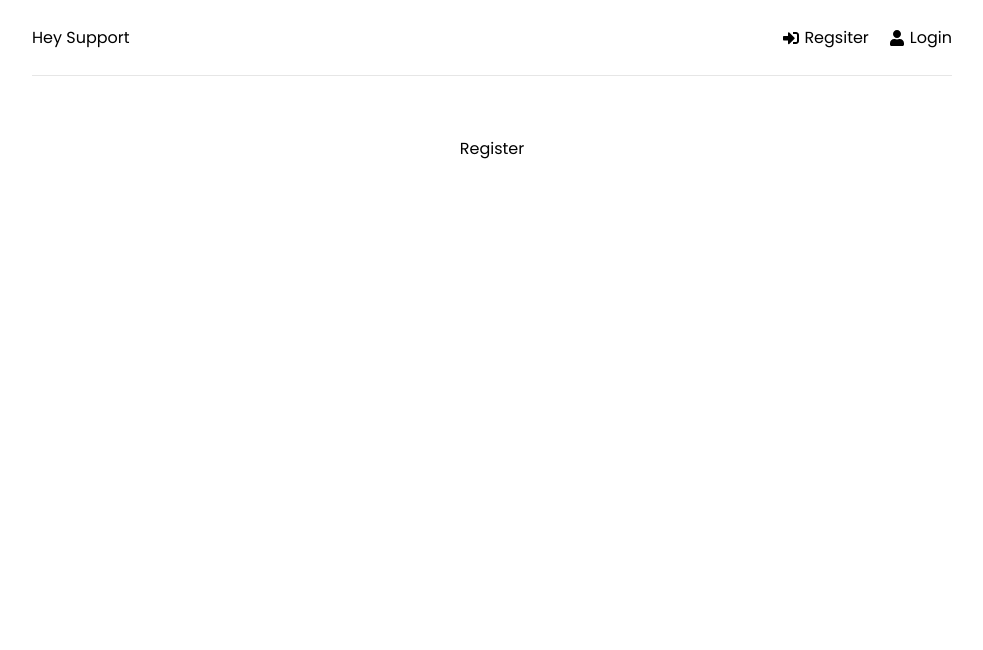
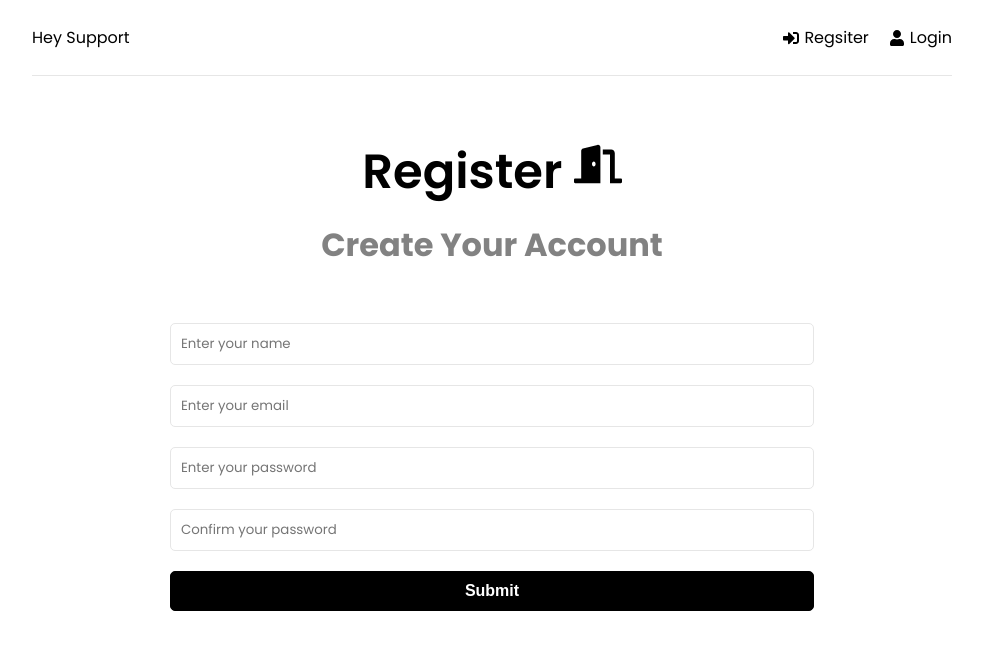
Before and after one commit to 247trend/Hey-Support, a React (Create React App) app in the folder frontend/: page /register in a window 1280 px wide. Shown: the top 650 px of the page, without its empty margins (148-1131 px from the left). Built offline with nearby package versions, Linux system fonts and the light colour scheme.

Commit message:
add forms/buttons in login/register/home pages

```diff
--- a/frontend/src/App.js
+++ b/frontend/src/App.js
@@ -3,6 +3,8 @@ import Home from "./pages/Home"
 import Register from "./pages/Register"
 import Login from "./pages/Login"
 import Header from "./components/Header"
+import { ToastContainer } from "react-toastify"
+import 'react-toastify/dist/ReactToastify.css'
 
 const App = () => {
   return (
@@ -17,6 +19,7 @@ const App = () => {
           </Routes>
         </div>
       </Router>
+      <ToastContainer />
     </>
   )
 }
--- a/frontend/src/pages/Home.jsx
+++ b/frontend/src/pages/Home.jsx
@@ -1,6 +1,22 @@
+import { Link } from "react-router-dom"
+import { FaQuestionCircle, FaTicketAlt} from "react-icons/fa"
+
 const Home = () => {
   return (
-    <div>Home</div>
+    <>
+      <section className="heading">
+        <h1>How can we help you?</h1>
+        <p>Please choose an option below</p>
+      </section>
+
+      <Link to="/new-ticket" className="btn btn-reverse btn-block">
+        <FaTicketAlt /> Create New Ticket
+      </Link>
+
+      <Link to="/tickets" className="btn btn-block">
+        <FaTicketAlt /> View My Tickets
+      </Link>
+    </>
   )
 }
 
--- a/frontend/src/pages/Login.jsx
+++ b/frontend/src/pages/Login.jsx
@@ -1,6 +1,65 @@
+import { useState } from "react"
+import { FaSignInAlt } from "react-icons/fa"
+import { toast } from "react-toastify"
+
 const Login = () => {
+  const [formData, setFormData] = useState({
+    email: "",
+    password: "",
+  })
+
+  const { email, password } = formData
+
+  const onChange = (e) => {
+    setFormData((prevState) => ({
+      ...prevState,
+      [e.target.id]: e.target.value,
+    }))
+  }
+
+  const onSubmit = (e) => {
+    e.preventDefault()
+  }
+
   return (
-    <div>Login</div>
+    <>
+      <section className="heading">
+        <h1>
+          Login <FaSignInAlt />
+        </h1>
+        <p>Sign In Your Account</p>
+      </section>
+
+      <section className="form">
+        <form onSubmit={onSubmit}>
+          <div className="form-group">
+            <input
+              type="email"
+              className="form-control"
+              id="email"
+              value={email}
+              onChange={onChange}
+              placeholder="Enter your email"
+              required
+            />
+          </div>
+          <div className="form-group">
+            <input
+              type="password"
+              className="form-control"
+              id="password"
+              value={password}
+              onChange={onChange}
+              placeholder="Enter your password"
+              required
+            />
+          </div>
+          <div className="form-group">
+            <button className="btn btn-block">Sign In</button>
+          </div>
+        </form>
+      </section>
+    </>
   )
 }
 
--- a/frontend/src/pages/Register.jsx
+++ b/frontend/src/pages/Register.jsx
@@ -1,6 +1,95 @@
+import { useState } from "react"
+import { FaDoorOpen } from "react-icons/fa"
+import { toast } from "react-toastify"
+
 const Register = () => {
+  const [formData, setFormData] = useState({
+    name: "",
+    email: "",
+    password: "",
+    passwordConfirm: "",
+  })
+
+  const { name, email, password, passwordConfirm } = formData
+
+  const onChange = (e) => {
+    setFormData((prevState) => ({
+      ...prevState,
+      [e.target.id]: e.target.value,
+    }))
+  }
+
+  const onSubmit = (e) => {
+    e.preventDefault()
+
+    if (password !== passwordConfirm) {
+      toast.error("Passwords do not match")
+    }
+  }
+
   return (
-    <div>Register</div>
+    <>
+      <section className="heading">
+        <h1>
+          Register <FaDoorOpen />
+        </h1>
+        <p>Create Your Account</p>
+      </section>
+
+      <section className="form">
+        <form onSubmit={onSubmit}>
+          <div className="form-group">
+            <input
+              type="text"
+              className="form-control"
+              id="name"
+              value={name}
+              onChange={onChange}
+              placeholder="Enter your name"
+              required
+            />
+          </div>
+          <div className="form-group">
+            <input
+              type="email"
+              className="form-control"
+              id="email"
+              value={email}
+              onChange={onChange}
+              placeholder="Enter your email"
+              required
+            />
+          </div>
+          <div className="form-group">
+            <input
+              type="password"
+              className="form-control"
+              id="password"
+              value={password}
+              onChange={onChange}
+              placeholder="Enter your password"
+              required
+            />
+          </div>
+          <div className="form-group">
+            <input
+              type="password"
+              className="form-control"
+              id="passwordConfirm"
+              value={passwordConfirm}
+              onChange={onChange}
+              placeholder="Confirm your password"
+              required
+            />
+          </div>
+          <div className="form-group">
+            <button className="btn btn-block">
+              Submit
+            </button>
+          </div>
+        </form>
+      </section>
+    </>
   )
 }
 
```
